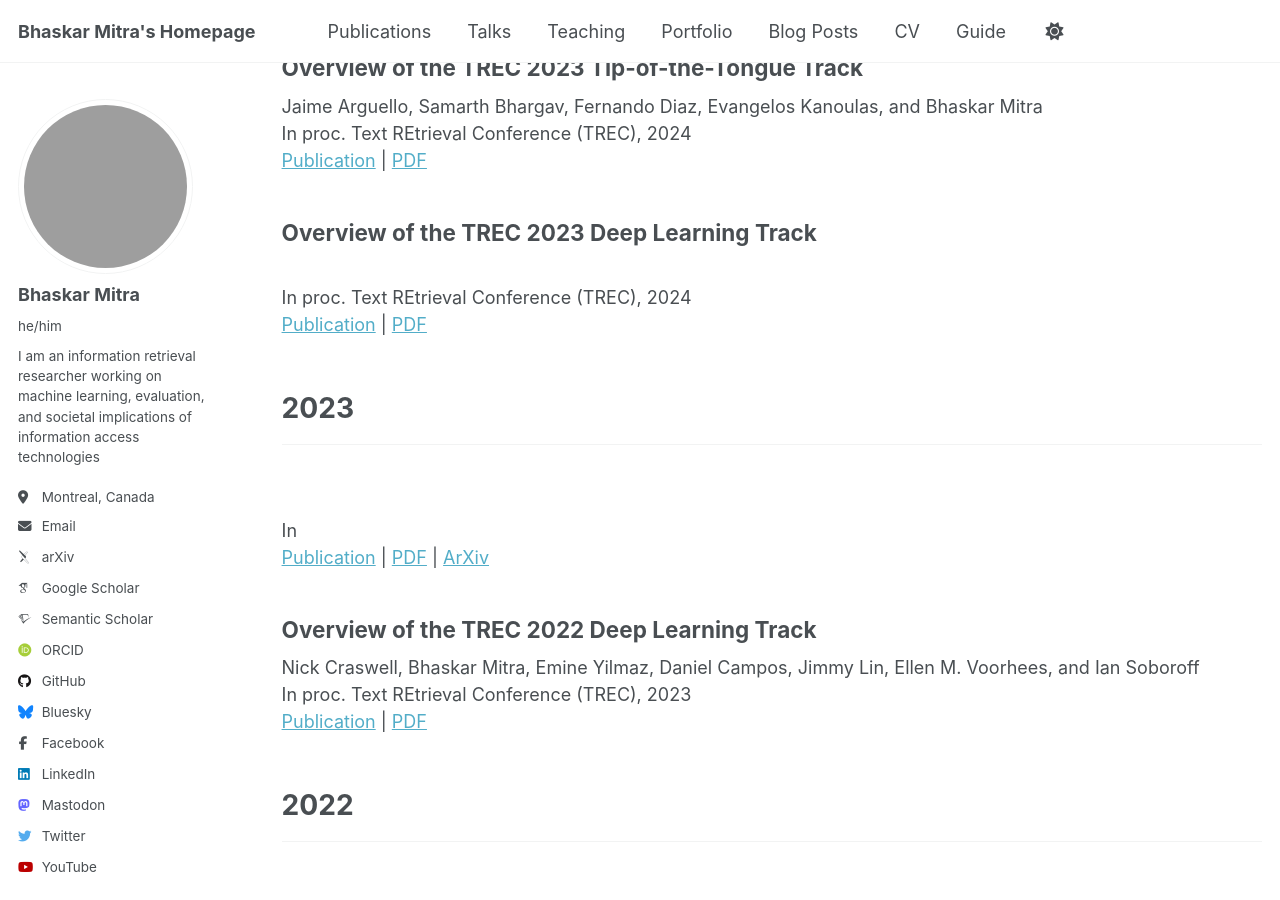
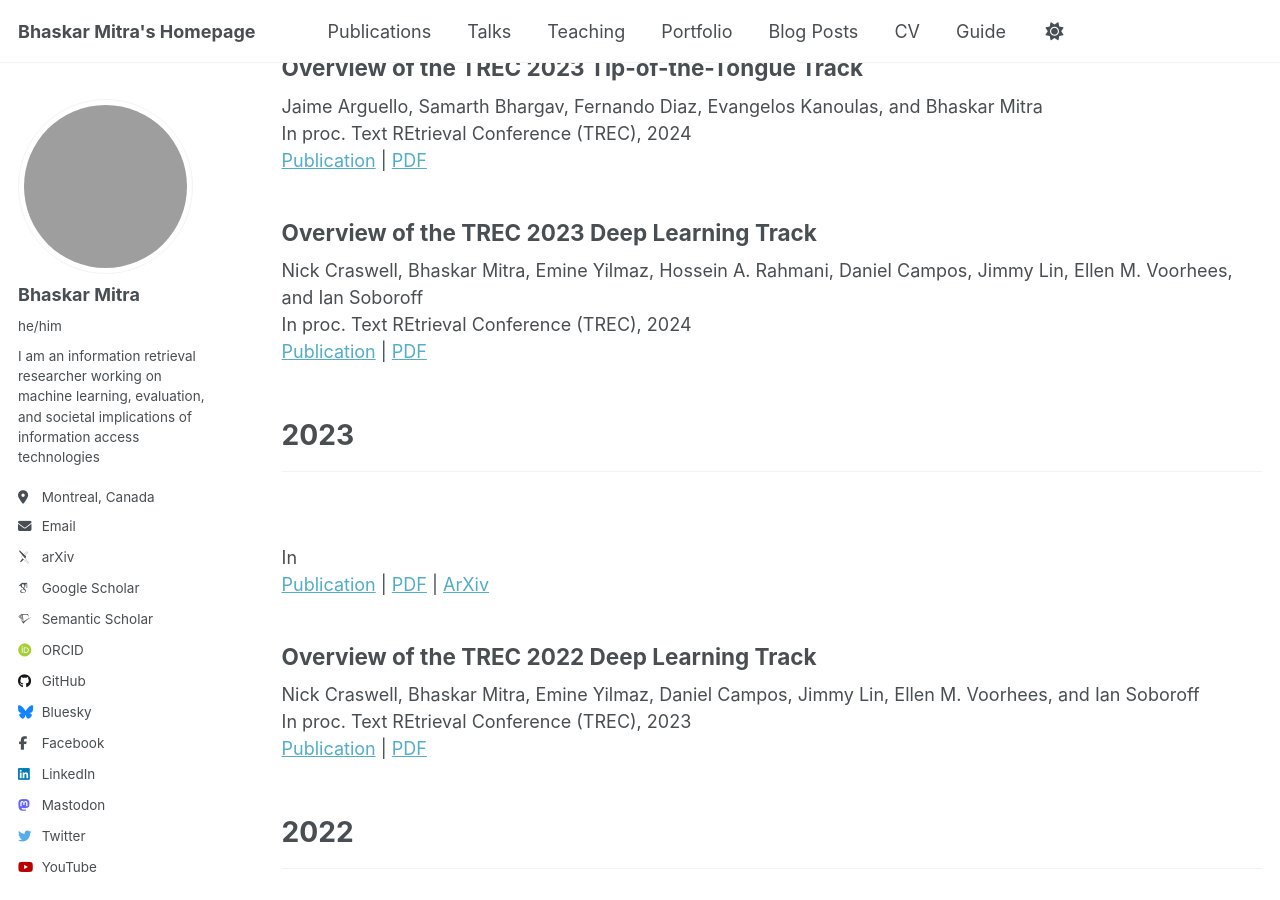
Before and after one commit to bhaskar-mitra/bhaskar-mitra.github.io, a Jekyll site: the page built from _pages/publications.html, in a window 1280 px wide and 900 px high, scrolled down 3682 px. Built offline with Jekyll 4.4.1, drawn with Linux system fonts in a browser that asks for light colours; some web fonts are replaced; some of the changed text lies outside the part shown; grey boxes are pictures that could not be loaded.

Commit message:
Update publications.html

```diff
--- a/_pages/publications.html
+++ b/_pages/publications.html
@@ -143,7 +143,7 @@ author_profile: true
   </article>
   <article class="archive__item" itemscope itemtype="http://schema.org/CreativeWork">
     <h2>Overview of the TREC 2023 Deep Learning Track</h2>
-    <br/>
+    Nick Craswell, Bhaskar Mitra, Emine Yilmaz, Hossein A. Rahmani, Daniel Campos, Jimmy Lin, Ellen M. Voorhees, and Ian Soboroff<br/>
     In proc. Text REtrieval Conference (TREC), 2024<br/>
     <a href="https://trec.nist.gov/pubs/trec32/papers/Overview_deep.pdf">Publication</a> | <a href="../files/Overview_deep_2023.pdf">PDF</a>
   </article>
@@ -215,7 +215,7 @@ author_profile: true
   </article>
   <article class="archive__item" itemscope itemtype="http://schema.org/CreativeWork">
     <h2>Overview of the TREC 2019 Deep Learning Track</h2>
-    Nick Craswell, Bhaskar Mitra, Emine Yilmaz, and Daniel Campos<br/>
+    Nick Craswell, Bhaskar Mitra, Emine Yilmaz, Daniel Campos, and Ellen M. Voorhees<br/>
     In proc. Text REtrieval Conference (TREC), 2020<br/>
     <a href="https://trec.nist.gov/pubs/trec28/papers/OVERVIEW.DL.pdf">Publication</a> | <a href="../files/OVERVIEW.DL_2019.pdf">PDF</a>
   </article>
```
